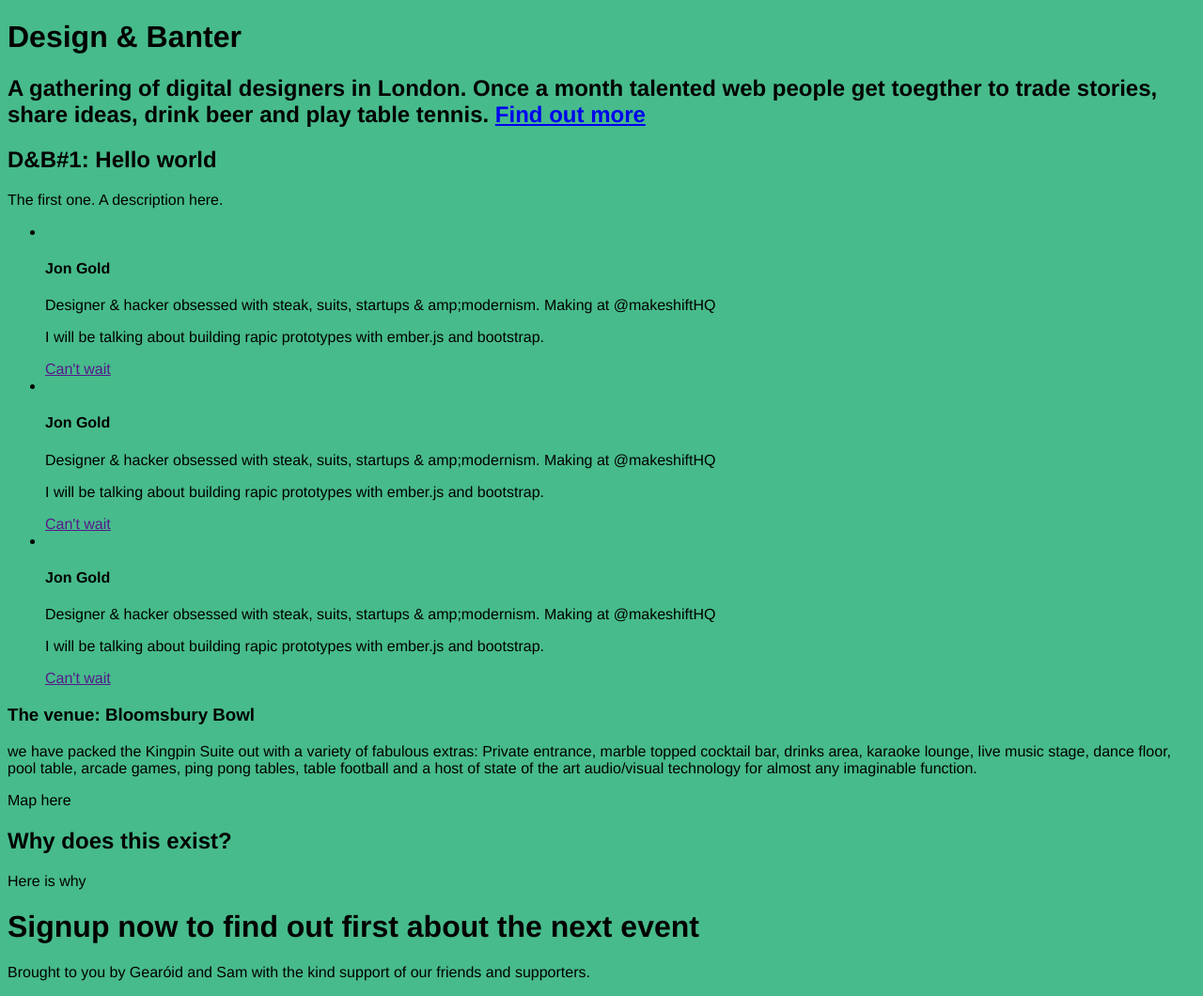
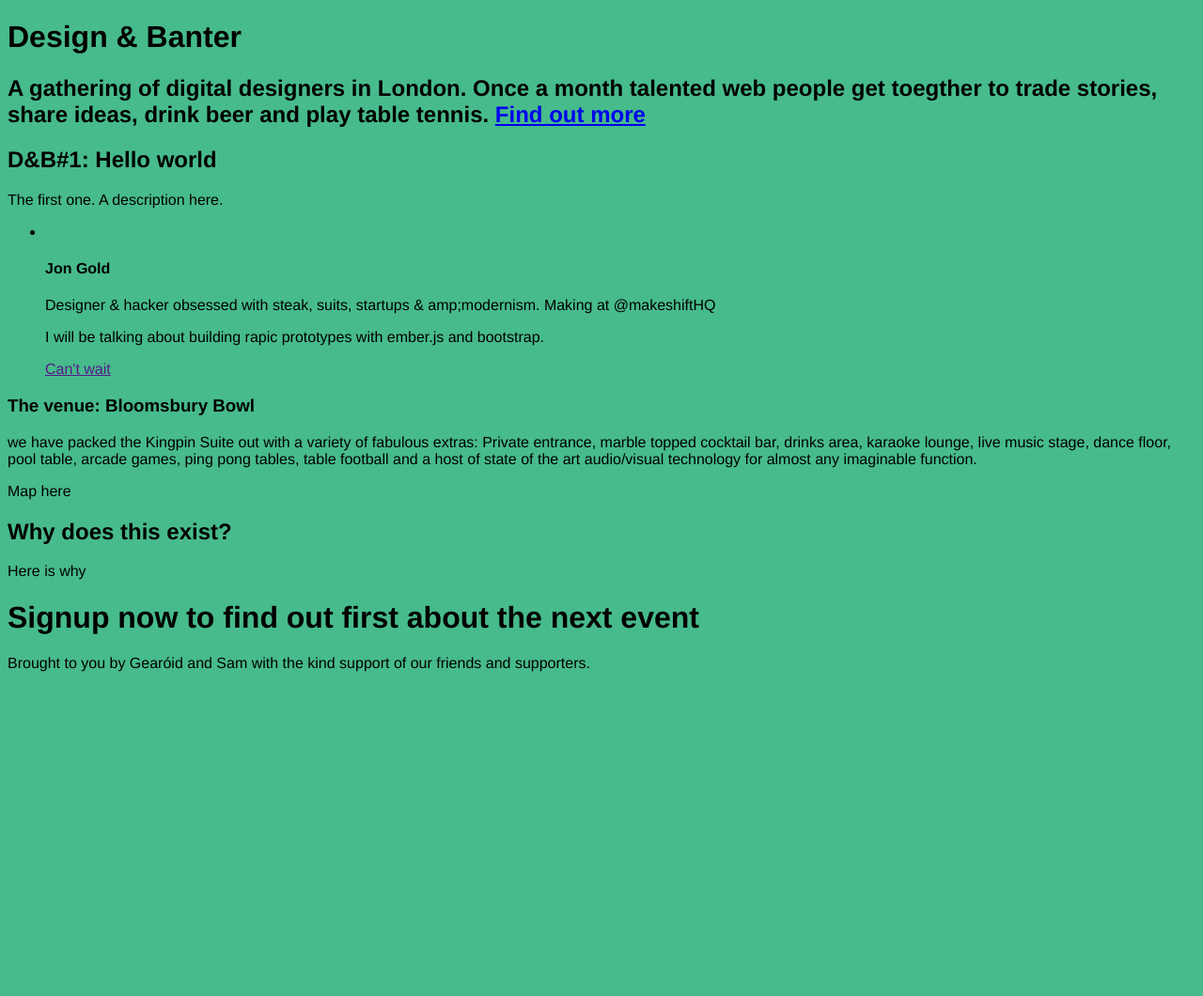
Before and after one commit to design-and-banter/db-dotcom, a Jekyll site: the page built from index.html, in a window 1280 px wide. Shown: the whole page at 94% size. Built offline with Jekyll 4.4.1, drawn with Linux system fonts in a browser that asks for light colours; nearby versions of some CDN libraries; after the commit the page ends 900 px from its top, so only the background shows below that.

Commit message:
Better less organisation

```diff
--- a/_includes/event.html
+++ b/_includes/event.html
@@ -5,28 +5,6 @@
     </section>
     <section class="speakers">
       <ul>
-        <li>
-          <article class="speaker">
-            <div class="head">
-              <img src="">
-            </div>
-            <h1>Jon Gold</h1>
-            <p class="bio"> Designer &amp; hacker obsessed with steak, suits, startups & amp;modernism. Making at @makeshiftHQ</p>
-            <p class="abstract">I will be talking about building rapic prototypes with ember.js and bootstrap.</p>
-            <a href="" class="cant-wait">Can't wait</a>
-          </article>
-        </li>
-        <li>
-          <article class="speaker">
-            <div class="head">
-              <img src="">
-            </div>
-            <h1>Jon Gold</h1>
-            <p class="bio"> Designer &amp; hacker obsessed with steak, suits, startups & amp;modernism. Making at @makeshiftHQ</p>
-            <p class="abstract">I will be talking about building rapic prototypes with ember.js and bootstrap.</p>
-            <a href="" class="cant-wait">Can't wait</a>
-          </article>
-        </li>
         <li>
           <article class="speaker">
             <div class="head">
```
Also changed, not shown: _less/base/_colors.less (renamed from _less/colors.less), _less/base/_layout.less (renamed from _less/layout.less), _less/base/_typography.less (renamed from _less/typography.less), _less/objects/_card.less (added).
